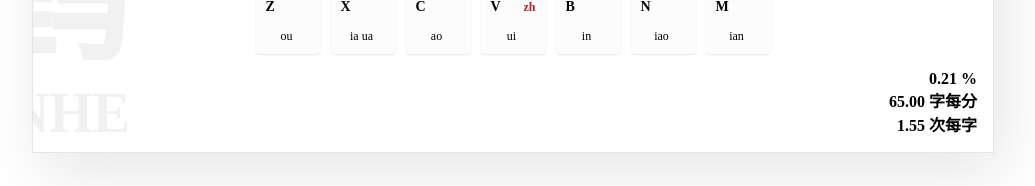
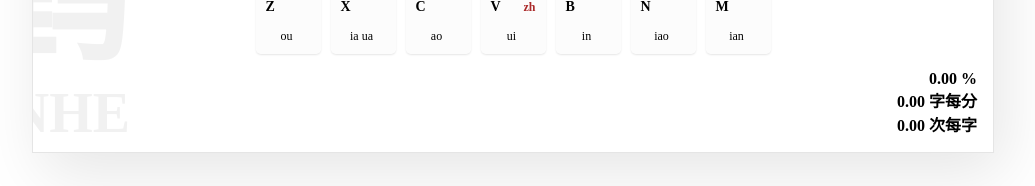
Before and after one commit to Yidadaa/shuangpin, a Vue app: page /#/ in a window 1280 px wide. Shown: the part 518-704 px from the top of the page, without its empty margins (127-1162 px from the left). Built offline with nearby package versions, Linux system fonts and the light colour scheme; a web font is replaced by a local one.

Commit message:
feat: add typing summary

```diff
--- a/src/App.vue
+++ b/src/App.vue
@@ -5,7 +5,7 @@ import { routes } from './router'
 import { useRoute, useRouter } from 'vue-router'
 import { useStore } from './store';
 import { computed } from '@vue/reactivity';
-import { onMounted, ref, effect } from 'vue';
+import { ref, effect } from 'vue';
 
 const store = useStore()
 const router = useRouter()
@@ -39,7 +39,11 @@ function onMenuChange(i: number) {
       <Menu default-show-item :index="menuIndex" :items="menuItems" v-on:menu-change="onMenuChange" />
     </div>
 
-    <router-view></router-view>
+    <router-view v-slot="{ Component }">
+      <keep-alive>
+        <component :is="Component" />
+      </keep-alive>
+    </router-view>
 
     <Bg :left="{ chars: spMode.slice(0, 2).join(''), shuangpins: 'XNHE' }"
       :right="{ chars: '双拼', shuangpins: 'VLPB' }" />
--- a/src/components/Keyboard.vue
+++ b/src/components/Keyboard.vue
@@ -1,7 +1,7 @@
 <script setup lang="ts">
 import { computed } from '@vue/reactivity';
 import { storeToRefs } from 'pinia';
-import { ref, onMounted } from 'vue'
+import { ref, onMounted, onUnmounted } from 'vue'
 import { useStore } from '../store';
 import { loadShuangpinConfig, keyboardLayout } from '../utils/keyboard'
 
@@ -15,9 +15,17 @@ const props = defineProps<{
 const pressingKeys = ref(new Set<string>())
 const keySeq = ref<string[]>([])
 
+const onPressKey = (e: KeyboardEvent) => pressKey(e.key)
+const onReleaseKey = (e: KeyboardEvent) => releaseKey(e.key)
+
 onMounted(() => {
-  document.onkeydown = e => pressKey(e.key)
-  document.onkeyup = e => releaseKey(e.key)
+  document.addEventListener('keydown', onPressKey)
+  document.addEventListener('keyup', onReleaseKey)
+})
+
+onUnmounted(() => {
+  document.removeEventListener('keydown', onPressKey)
+  document.removeEventListener('keyup', onReleaseKey)
 })
 
 function pressKey(key: string) {
@@ -25,7 +33,6 @@ function pressKey(key: string) {
 }
 
 function send() {
-  console.log('send', keySeq.value)
   if (props.validSeq?.([keySeq.value.at(0), keySeq.value.at(1)])) {
     keySeq.value = []
   }
--- a/src/components/SingleMode.vue
+++ b/src/components/SingleMode.vue
@@ -3,11 +3,12 @@ import Keyboard from '../components/Keyboard.vue';
 import Hanzi from '../components/Hanzi.vue';
 import Pinyin from '../components/Pinyin.vue'
 import TypeSummary from '../components/TypeSummary.vue'
-import { ref, watchPostEffect } from 'vue';
+import { onMounted, onUnmounted, ref, watchPostEffect } from 'vue';
 import { matchSpToPinyin } from '../utils/keyboard';
 import { useStore } from '../store'
 import { computed } from '@vue/reactivity';
 import { getPinyinOf } from '../utils/hanzi';
+import { TypingSummary } from '../utils/summary'
 
 export interface SingleModeProps {
   nextChar: () => string
@@ -21,6 +22,16 @@ const props = defineProps<SingleModeProps>()
 const initSeq = new Array(4).fill(0).map(() => props.nextChar())
 const hanziSeq = ref(initSeq)
 
+const summary = ref(new TypingSummary())
+
+onMounted(() => {
+  document.addEventListener('keypress', summary.value.onKeyPressed.bind(summary.value))
+})
+
+onUnmounted(() => {
+  document.removeEventListener('keypress', summary.value.onKeyPressed.bind(summary.value))
+})
+
 const answer = computed(() => {
   return getPinyinOf(hanziSeq.value.at(-1) ?? '') ?? ''
 })
@@ -29,6 +40,12 @@ function onSeq([lead, follow]: [string?, string?]) {
   const res = matchSpToPinyin(store.mode, lead as Char, follow as Char, answer.value)
 
   props.onValidInput?.(res.valid)
+
+  if (!!lead && !!follow) {
+    summary.value.onValid(res.valid)
+  }
+
+  console.log(summary.value)
 
   pinyin.value = [res.lead, res.follow].filter(v => !!v) as string[]
 
@@ -60,7 +77,7 @@ watchPostEffect(() => {
     <Keyboard :valid-seq="onSeq" />
 
     <div class="summary">
-      <TypeSummary :speed="65" :accuracy="Math.random()" :avgpress="Math.random() * 3" />
+      <TypeSummary :speed="summary.hanziPerMinutes" :accuracy="summary.accuracy" :avgpress="summary.pressPerHanzi" />
     </div>
 
   </div>
--- a/src/components/TypeSummary.vue
+++ b/src/components/TypeSummary.vue
@@ -10,7 +10,7 @@ const props = defineProps<TypeSummaryProps>()
 
 <template>
   <div class="type-summary">
-    <div class="accuaracy">{{ props.accuracy.toFixed(2) }} %</div>
+    <div class="accuaracy">{{ (props.accuracy * 100).toFixed(2) }} %</div>
     <div class="speed">{{ props.speed.toFixed(2) }} 字每分</div>
     <div class="avgpress">{{ props.avgpress.toFixed(2) }} 次每字</div>
   </div>
--- /dev/null
+++ b/src/utils/summary.ts
@@ -0,0 +1,46 @@
+export class TypingSummary {
+  constructor() {}
+
+  onKeyPressed() {
+    this.pressCount += 1;
+
+    this.accumTime();
+  }
+
+  onValid(result: boolean) {
+    this.totalValid += 1;
+    this.totalCorrect += Number(result);
+  }
+
+  /**
+   * 击键间隔大于 5s，不收集时间
+   */
+  private accumTime() {
+    const time = performance.now();
+    const diff = time - this.lastTime;
+
+    if (diff < 5000) {
+      this.totalTime += diff;
+    }
+    this.lastTime = time;
+  }
+
+  get hanziPerMinutes() {
+    return (this.totalCorrect / (this.totalTime + 1e-6)) * 1000 * 60;
+  }
+
+  get pressPerHanzi() {
+    if (this.totalCorrect === 0) return 0;
+    return this.pressCount / this.totalCorrect;
+  }
+
+  get accuracy() {
+    return this.totalCorrect / (this.totalValid + 1e-6);
+  }
+
+  private lastTime = 0;
+  private pressCount = 0;
+  private totalTime = 0;
+  private totalValid = 0;
+  private totalCorrect = 0;
+}
```
